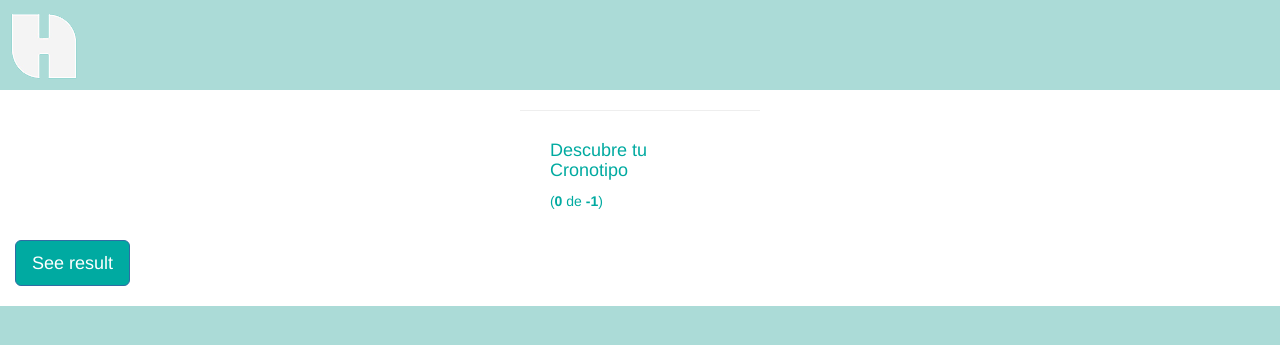
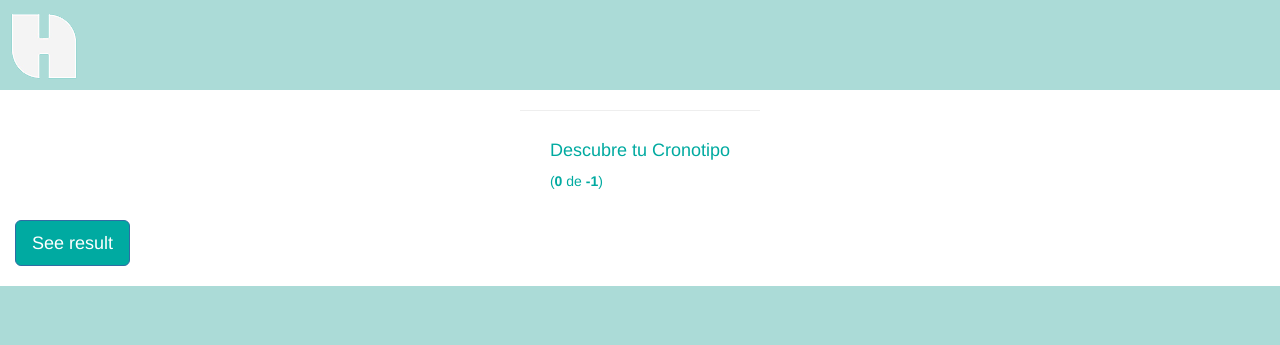
Before and after one commit to xavifm/Test-Extensions, a PHP site: page / in a window 1280 px wide. Shown: the top 345 px of the page. Run offline with PHP 8.4, Linux system fonts and the light colour scheme; data that the repository does not hold is empty; some libraries are stand-ins or nearby versions.

Commit message:
new website fixes

```diff
--- a/Cronotype/form.php
+++ b/Cronotype/form.php
@@ -122,11 +122,13 @@
 
         }
 
-        function SetOption(index1, index2)
+        async function SetOption(index1, index2)
         {
             console.log(responsesArrayData[index1][index2]);
             responsesFromTest[index1] = index2;
             console.log(responsesFromTest[index1]);
+            await new Promise(resolve => setTimeout(resolve, 100));
+            NextQuestion();
         }
 
         function NextQuestion()
--- a/Cronotype/index.php
+++ b/Cronotype/index.php
@@ -12,7 +12,7 @@
 					<div class="container mt-5" style="display: flex; justify-content: center">
 						<form name="cronotype" id="form" action="" method="post">
 							<hr class="d-flex justify-content-center row"/>
-							<div class="col-lg-10">
+							<div class="col-lg-10" style="width: 100%;">
 								<div class="border">
 									<div class="question p-3 border-bottom">
 										<div class="d-flex flex-row justify-content-between align-items-center mcq" style="color: #00aaa0">
```
